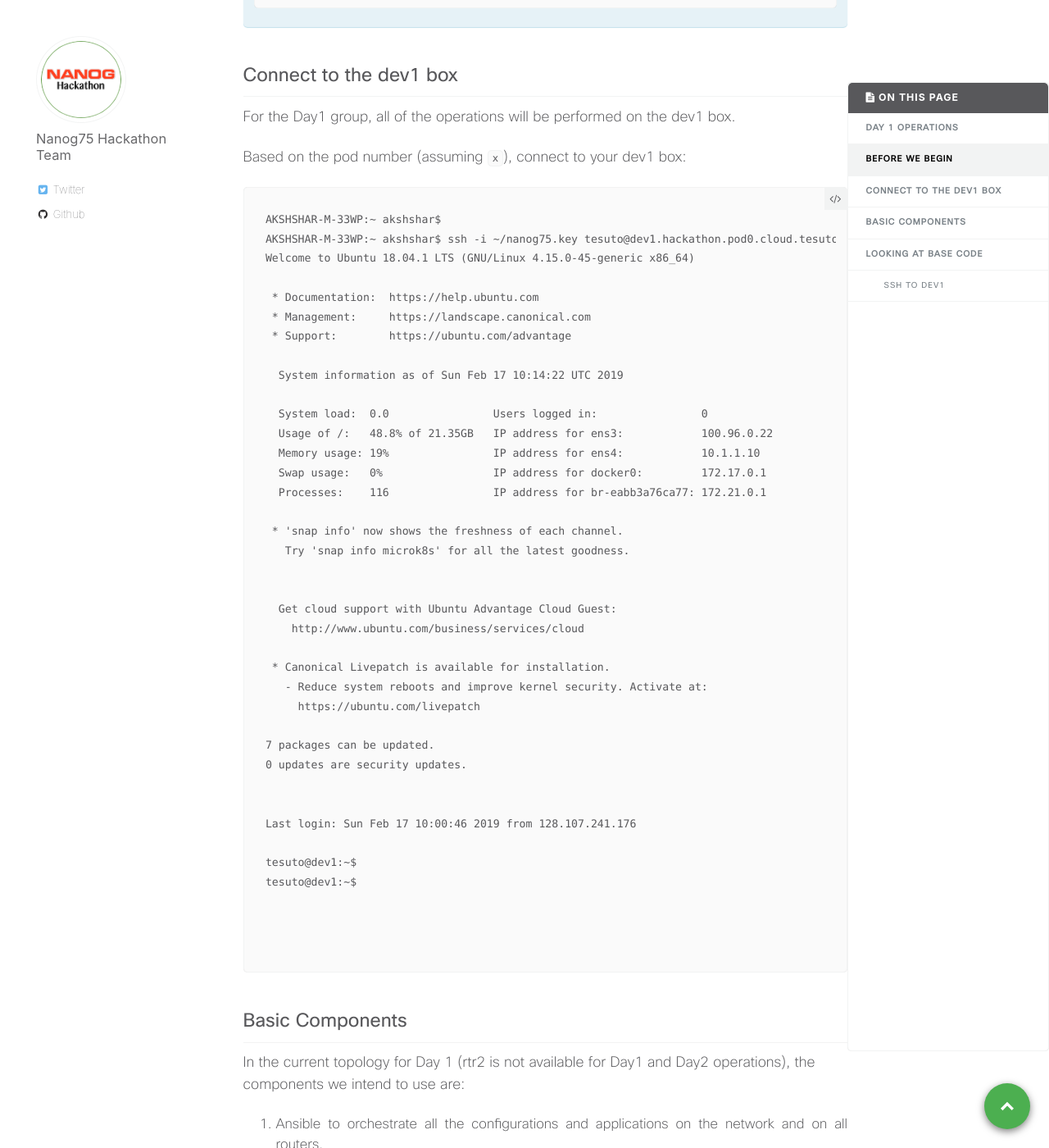
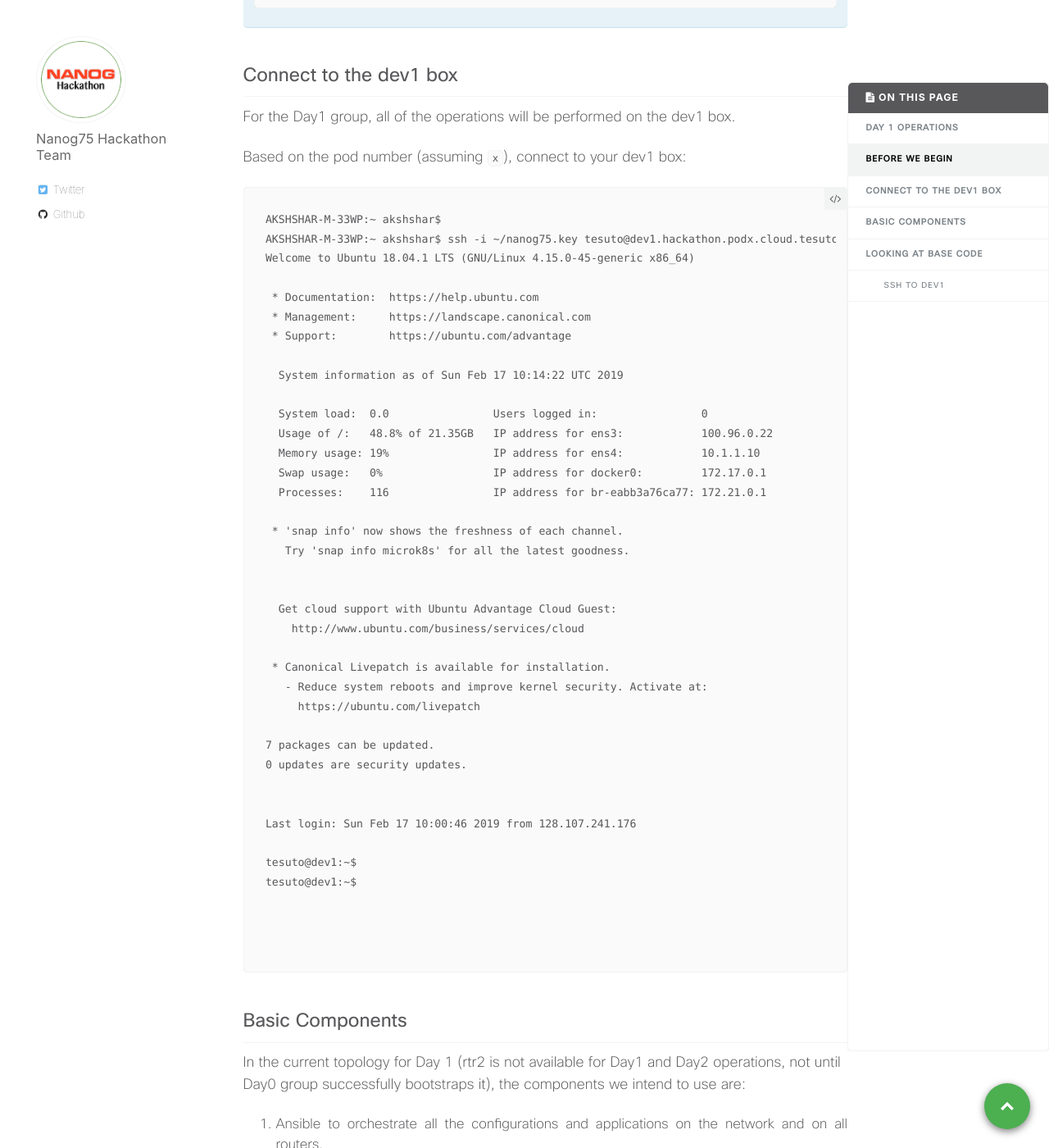
Before and after one commit to nanog75/hackathon, a Jekyll site: the page built from _day1/2019-02-17-step-1-understand-day-1-operations.md, in a window 1280 px wide and 1400 px high, scrolled down 1819 px. Shown: the whole window at 82% size. Built offline with Jekyll 4.4.1, drawn with Linux system fonts in a browser that asks for light colours.

Commit message:
Create 2019-02-17-step-1-understand-day-1-operations.md

````diff
--- a/_day1/2019-02-17-step-1-understand-day-1-operations.md
+++ b/_day1/2019-02-17-step-1-understand-day-1-operations.md
@@ -90,7 +90,7 @@ Based on the pod number (assuming `x`), connect to your dev1 box:
 
 ```
 AKSHSHAR-M-33WP:~ akshshar$
-AKSHSHAR-M-33WP:~ akshshar$ ssh -i ~/nanog75.key tesuto@dev1.hackathon.pod0.cloud.tesuto.com
+AKSHSHAR-M-33WP:~ akshshar$ ssh -i ~/nanog75.key tesuto@dev1.hackathon.podx.cloud.tesuto.com
 Welcome to Ubuntu 18.04.1 LTS (GNU/Linux 4.15.0-45-generic x86_64)
 
  * Documentation:  https://help.ubuntu.com
@@ -132,7 +132,7 @@ tesuto@dev1:~$
 
 ## Basic Components
 
-In the current topology for Day 1 (rtr2 is not available for Day1 and Day2 operations),  the components we intend to use are:
+In the current topology for Day 1 (rtr2 is not available for Day1 and Day2 operations, not until Day0 group successfully bootstraps it),  the components we intend to use are:
 
 1. Ansible to orchestrate all the configurations and applications on the network and on all routers.
 
````
